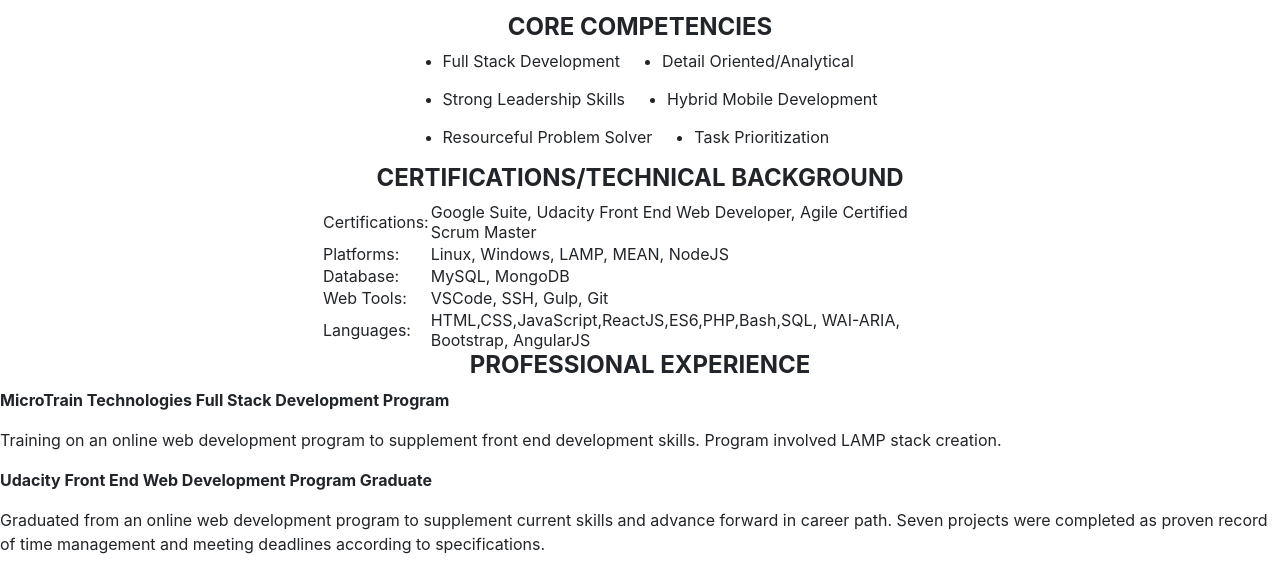
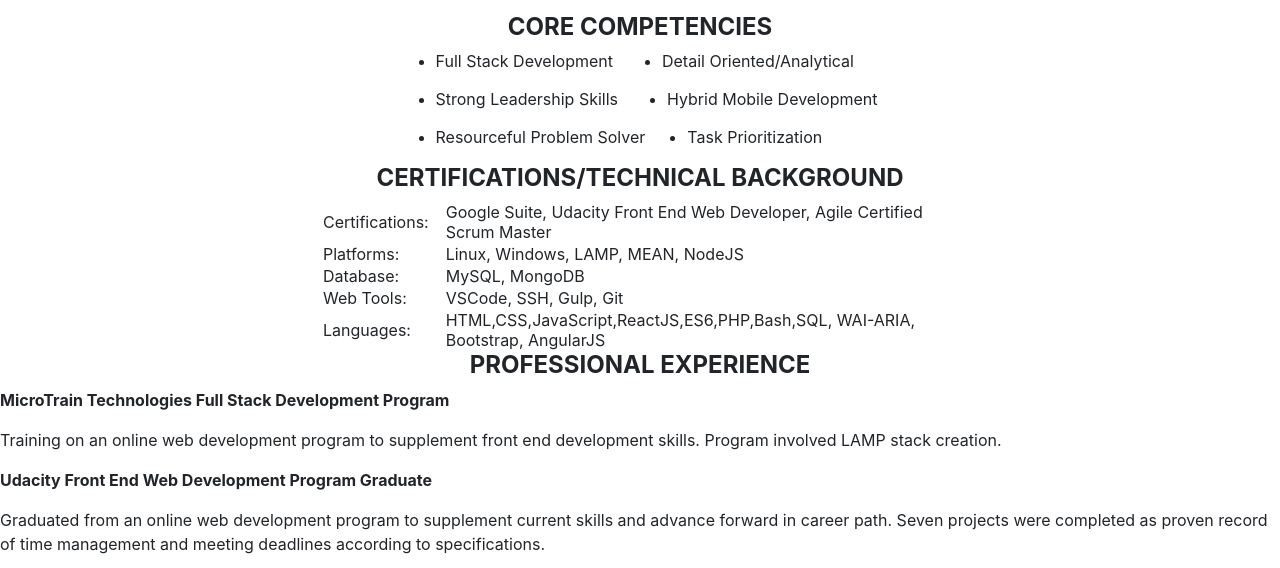
Before and after one commit to Training47/Training47.github.io, a website: page resume.html in a window 1280 px wide. Shown: the part 209-777 px from the top of the page. Drawn offline with nearby package versions, Linux system fonts and the light colour scheme.

Commit message:
Format updates

```diff
--- a/resume.html
+++ b/resume.html
@@ -14,7 +14,7 @@
       <link rel="author" href="humans.txt"/>-->
     </head>
 
-    <body>
+    <body class= "w-100 mx-auto">
  <!-- Image and text -->
 <nav class="navbar navbar-expand-lg navbar-dark bg-dark text-white">
   <a class="navbar-brand" href="#">Lisa Peña</a>
@@ -56,12 +56,12 @@
   <table class="table-responsive-md">
     <tr class="row">
       <td><ul><li>Full Stack Development</li></ul></td>
-      <td><ul><li>Detail Oriented/Analytical</li></ul></td>
+      <td class="px-2"><ul><li>Detail Oriented/Analytical</li></ul></td>
       </tr>
 
     <tr class="row">
       <td><ul><li>Strong Leadership Skills</li></ul></td>
-      <td><ul><li>Hybrid Mobile Development</li></ul></td>
+      <td class="px-2"><ul><li>Hybrid Mobile Development</li></ul></td>
 
     <tr class="row">
       <td><ul><li>Resourceful Problem Solver</li></ul></td>
@@ -81,27 +81,27 @@
     <tr>
       <th scope="row"></th>
       <td>Certifications:</td>
-      <td class="info">Google Suite, Udacity Front End Web Developer, Agile Certified Scrum Master</td>
+      <td class="info px-3">Google Suite, Udacity Front End Web Developer, Agile Certified Scrum Master</td>
     </tr>
     <tr>
       <th scope="row"></th>
       <td>Platforms:</td>
-      <td class="info">Linux, Windows, LAMP, MEAN, NodeJS</td>
+      <td class="info px-3">Linux, Windows, LAMP, MEAN, NodeJS</td>
     </tr>
     <tr>
       <th scope="row"></th>
       <td>Database:</td>
-      <td class="info">MySQL, MongoDB</td>
+      <td class="info px-3">MySQL, MongoDB</td>
     </tr>
     <tr>
       <th scope="row"></th>
       <td>Web Tools:</td>
-    <td class="info">VSCode, SSH, Gulp, Git</td>
+    <td class="info px-3">VSCode, SSH, Gulp, Git</td>
     </tr>
     <tr>
       <th scope="row"></th>
       <td>Languages:</td>
-    <td class="info">HTML,CSS,JavaScript,ReactJS,ES6,PHP,Bash,SQL, WAI-ARIA,
+    <td class="info px-3">HTML,CSS,JavaScript,ReactJS,ES6,PHP,Bash,SQL, WAI-ARIA,
       Bootstrap, AngularJS</td>
     </tr>
   </tbody>
```
Also changed, not shown: thankyou.html (+8 -5 lines).
